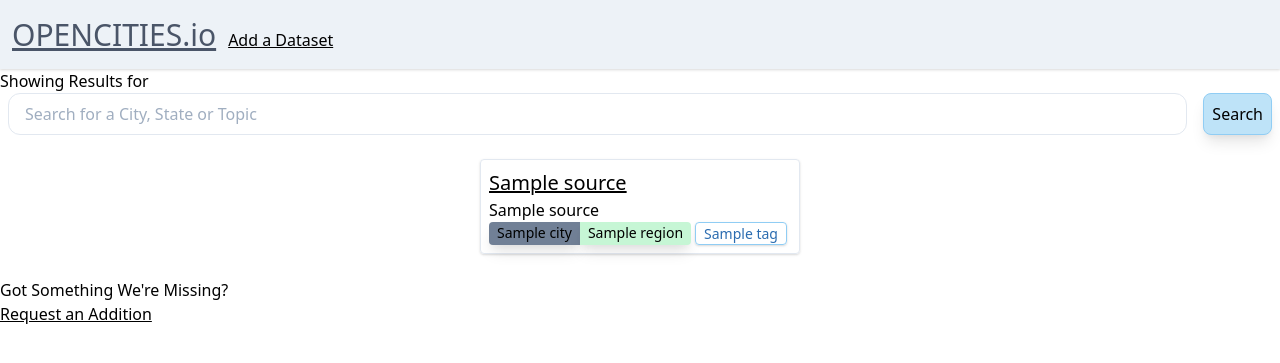
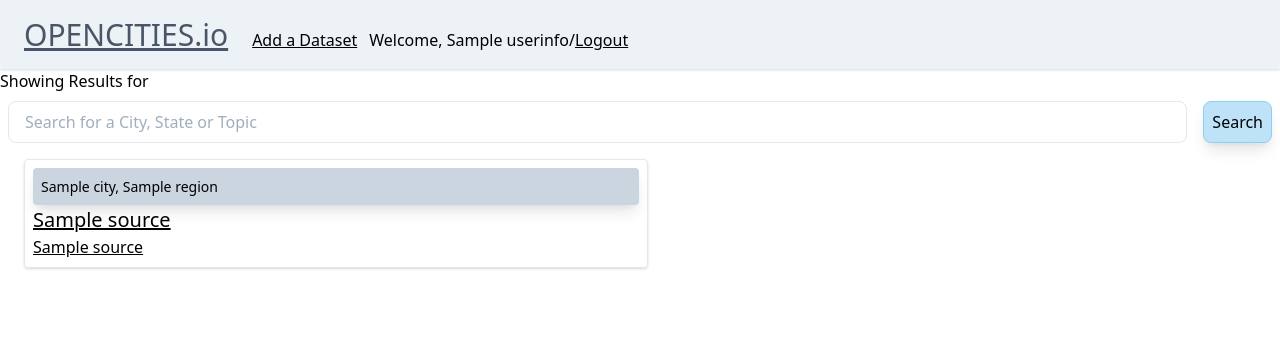
Before and after one commit to kjaymiller/opencities-io, a Flask app: template templates/search.html in a window 1280 px wide. Shown: the top 363 px of the page. Run offline with Flask 2, Linux system fonts and the light colour scheme; the template is opened without the code that fills it: most values are stand-ins (such as "Sample title", 1, 10 or a date in 2020); style sheets or scripts are compiled from the project's sources.

Commit message:
update templates

```diff
--- a/app.py
+++ b/app.py
@@ -1,68 +1,116 @@
-from elasticsearch import Elasticsearch
-from elasticsearch_dsl import connections, Document, Text, Date
-from flask import Flask, render_template, request, redirect, flash
-from flask_wtf import FlaskForm
-from wtforms import (
-        StringField,
-        SubmitField,
-        TextAreaField,
+from functools import wraps
+import json
+from connection import client
+from flask import (
+        Flask,
+        render_template,
+        request,
+        redirect,
+        flash,
+        url_for,
+        session,
         )
-from wtforms.fields import Field
-from wtforms.widgets import  TextInput
-from wtforms import validators
+
 from dotenv import load_dotenv
+from authlib.integrations.flask_client import OAuth
+from urllib.parse import urlencode
+from werkzeug.exceptions import HTTPException
 import os
 
 load_dotenv('.env')
+
+es_index = os.environ['ES_INDEX'] # Points to the index to add data to
+
 app = Flask(__name__)
 app.config['SECRET_KEY'] = os.environ['FLASK_SECRET']
 
-username, password = (
-        os.environ.get('ELASTIC_USERNAME','elastic'),
-        os.environ.get('ELASTICSEARCH_PASSWORD'),
-        )
-
-client = Elasticsearch(
-        cloud_id=os.environ['CLOUD_ID'],
-        # hosts = ['localhost'], for local instance
-        http_auth=(username, password),
+# OAuth Login and Setup
+oauth = OAuth(app)
+auth0 = oauth.register(
+        'auth0',
+        client_id=os.environ['AUTH0_CLIENT'],
+        client_secret=os.environ['AUTH0_SECRET'],
+        api_base_url=os.environ['AUTH0_API_BASE_URL'],
+        authorize_url=os.environ['AUTH0_AUTHORIZATION_URL'],
+        access_token_url= os.environ['AUTH0_TOKEN_URL'],
+        client_kwargs={'scope': 'openid profile email'},
         )
 
 
+@app.route('/callback')
+def callback_handling():
+    # Handles response from token endpoint
+    auth0.authorize_access_token()
+    resp = auth0.get('userinfo')
+    userinfo = resp.json()
+
+    # Store the user information in flask session.
+    session['jwt_payload'] = userinfo
+    session['profile'] = {
+        'user_id': userinfo['sub'],
+        'name': userinfo['name'],
+        'picture': userinfo['picture']
+    }
+    return redirect('/')
+
+
+@app.route('/login')
+def login():
+    return auth0.authorize_redirect(redirect_uri=os.environ['AUTH0_REDIRECT_URL'])
+
+
+def requires_auth(f):
+  @wraps(f)
+  def decorated(*args, **kwargs):
+    if 'profile' not in session:
+      # Redirect to Login page here
+      return redirect('/')
+    return f(*args, **kwargs)
+
+  return decorated
+
+
+@app.route('/logout')
+def logout():
+    # Clear session stored data
+    session.clear()
+    # Redirect user to logout endpoint
+    params = {'returnTo': url_for('index', _external=True), 'client_id': 'aFJ8iXzY0GhOGza1aa8MLgeSDmQi0akA'}
+    return redirect(auth0.api_base_url + '/v2/logout?' + urlencode(params))
+
+
+# Main Web Site Routing
 @app.route('/')
 def index():
+    """Homepage"""
+    size = request.args.get('size', 10)
     body = {
-            "size": 10,
+            "size": size,
             "query": {
-                "match": {
-                    "status": "approved"
+                "match_all": {
                     }
                 }
             }
 
-    results = client.search(index='open-cities-io-data', body=body)['hits']['hits']
+    results = client.search(index=es_index, body=body)['hits']['hits']
+    userinfo=session.get('profile', None)
     return render_template(
             "index.html",
             results=results,
+            userinfo=userinfo,
     )
-
 
 @app.route('/search')
 def search():
+    """Return Search Results Based on Products"""
     query = request.args.get('query', '')
     body = {
         "query": {
-            "bool": {
-                "must": [
-                    {"multi_match": {
-                        "query": query,
-                        "fields": ["city^2", "region^2", "portal_name", "dataset_name^3"]}},
-                ],
-            "filter": [
-                {"term": {"status": "approved"}},
-                ]
+            "multi_match": {
+                "query": query,
+                "fields": ["title", "region^2", "publisher.name"],
             }
-        }
+        },
     }
 
     results = client.search(index='open-cities-io-data', body=body)['hits']['hits']
@@ -74,107 +122,27 @@ def search():
     )
 
 
-@app.route('/pages/<_doc>')
-def page(_doc:str):
-   doc = client.get('open-cities-io-data', _doc)
-   return render_template('doc.html', doc=doc)
+@app.route('/portal/<portal_name>')
+def get_portal(portal_name):
+    """Opens all the documents belonging to a specific portal. This currently loads data from elasticsearch."""
+    body = {
+            "query": {
+                "match": {"portal_name": portal_name}
+                }
+            }
+    results = client.search(index=es_index, body=body)['hits']['hits']
+    return render_template(
+            "search.html",
+            query=portal_name,
+            results=results,
+    )
 
 
-class TagListField(Field):
-    widget = TextInput()
-
-    def _value(self):
-        if self.data:
-            return u', '.join(self.data)
-        else:
-            return u''
-
-    def process_formdata(self, valuelist):
-        if valuelist:
-            self.data = [x.strip() for x in valuelist[0].split(',')]
-
-        else:
-            self.data = []
-
-class BetterTagListField(TagListField):
-    def __init__(self, label='', validators=None, remove_duplicates=True, **kwargs):
-        super(BetterTagListField, self).__init__(label, validators, **kwargs)
-        self.remove_duplicates = remove_duplicates
-
-    def process_formdata(self, valuelist):
-        super(BetterTagListField, self).process_formdata(valuelist)
-        if self.remove_duplicates:
-            self.data = list(self._remove_duplicates(self.data))
-
-    @classmethod
-    def _remove_duplicates(cls, seq):
-        """Remove duplicates in a case insensitive, but case preserving manner"""
-        d = {}
-        for item in seq:
-            if item.lower() not in d:
-                d[item.lower()] = True
-                yield item
-
-
-class DataEntry(FlaskForm):
-    dataset_name = StringField('Dataset Name', validators=[validators.DataRequired()])
-    dataset_url = StringField('Dataset URL', validators=[validators.DataRequired()])
-    portal_url = StringField('Portal URL')
-    portal_name = StringField('Portal Name')
-    city = StringField('City')
-    region = StringField('State/Region')
-    country = StringField('Country')
-    tags = BetterTagListField('Tags')
-    description = TextAreaField('Description')
-    license = StringField('License')
-    submit = SubmitField('Submit')
-
-
-class NewDataSet(Document):
-    dataset_name = Text()
-    dataset_url = Text()
-    portal_url = Text()
-    portal_name = Text()
-    city = Text()
-    region = Text()
-    country = Text()
-    tags = Text()
-    description = Text()
-    license = Text()
-    status = Text()
-
-    class Index():
-        name = 'open-cities-io-data'
-        using = client
-
-
-@app.route('/add', methods=['GET', 'POST'])
-def add():
-    form = DataEntry(request.form)
-
-    if request.method=="POST" and form.validate():
-        new_dataset = NewDataSet(
-                portal_name=form.portal_name.data,
-                portal_url=form.portal_url.data,
-                dataset_name=form.dataset_name.data,
-                dataset_url=form.dataset_url.data,
-                city=form.city.data,
-                region=form.region.data,
-                country=form.country.data,
-                tags=form.tags.data,
-                description=form.description.data,
-                status="pending",
-                )
-
-        new_dataset.save()
-
-        return render_template('/success.html', form=form)
-
-    else:
-        if request.method == "POST":
-            flash("I'm Sorry but an error has occured", "error")
-        return render_template('add.html', form=form)
-
+@app.route('/pages/<_doc>')
+def get_doc(_doc:str):
+    """Opens a record for a single api"""
+    doc = client.get('open-cities-io-data', _doc)
+    return render_template('doc.html', doc=doc)
 
 if __name__ == '__main__':
     app.run(debug=True, host='0.0.0.0', port=int(os.environ.get('PORT', 8080)))
--- /dev/null
+++ b/login.py
@@ -0,0 +1 @@
+from flask_sqlalchemy import sqlalechmy
--- /dev/null
+++ b/templates/admin.html
@@ -0,0 +1,4 @@
+{% extends 'base.html' %}
+{% block content %}
+    {% include 'results.html' %}
+{% endblock %}
--- a/templates/header.html
+++ b/templates/header.html
@@ -1,6 +1,11 @@
 <div class="p-3 flex items-baseline bg-gray-200 shadow">
-<h1 class="text-3xl text-gray-700">
-    <a href="/">OPENCITIES.io</a>
-</h1>
-<h2 class="mx-3"><a href="/add">Add a Dataset</a></h2>
+    <div class="mx-3">
+        <h1 class="text-3xl text-gray-700">
+            <a href="/">OPENCITIES.io</a>
+        </h1>
+    </div>
+    <div class="mx-3">
+         <h2><a href="/add">Add a Dataset</a></h2>
+    </div>
+    <div class="flex justify-end">{% include 'login_logout.html' %}</div>
 </div>
--- /dev/null
+++ b/templates/login.html
@@ -0,0 +1,6 @@
+<div class="login-box auth0-box before">
+    <img src="https://i.cloudup.com/StzWWrY34s.png" />
+    <h3>Auth0 Example</h3>
+    <p>Zero friction identity infrastructure, built for developers</p>
+    <a class="btn btn-primary btn-lg btn-login btn-block" href="/login">Log In</a>
+</div>
--- /dev/null
+++ b/templates/login_logout.html
@@ -0,0 +1,6 @@
+{% if userinfo %}
+<h2> Welcome, {{userinfo['name']}}</h2>
+/<h2> <a href="/logout">Logout</a></h2>
+{% else %}
+<h2><a href="/login">Login</a></h2>
+{% endif %}
--- a/templates/results.html
+++ b/templates/results.html
@@ -1,21 +1,16 @@
-<div class="my-4
-    flex justify-around">
+<div class="m-4">
+    {% if not results %}
+    <div class="border p-4">
+        <h1 class="text-3xl">No Results at This Time 😢</h1>
+    </div>
+    {% endif %}
     {% for result in results %}
     {% set id=result['_id'] %}
     {% set data=result['_source'] %}
-    <div class="m-2 p-2 border rounded shadow">
-        <h3 class="text-xl"><a href="/pages/{{id}}">{{data['dataset_name']}}</a></h3>
-        <h4 class="text-md">{{data['portal_name']}}</h4>
-
-        <tags>
-        <div class="flex">
-        <h5 class="shadow-lg px-2 rounded-l text-sm bg-gray-600 hover:bg-gray-400 hover:text-gray-800">{{data['city']}}</h5>
-        <h5 class="shadow-lg px-2 rounded-r text-sm bg-green-200 hover:bg-gray-400 hover:text-gray-800">{{data['region']}}</h5>
-        {% for tag in data['tags'] %}
-        <h5 class="mx-1 px-2 shadow rounded text-sm border border-blue-300 text-blue-700 hover:bg-blue-600 hover:text-gray-300">{{tag}}</h5>
-        {% endfor %}
-        </div>
-        </tags>
+    <div class="w-1/2 m-2 p-2 border rounded shadow">
+        <h5 class="shadow-lg p-2 rounded text-sm bg-gray-400 hover:bg-gray-500 hover:text-gray-800">{{data['city']}}, {{data['region']}}</h5>
+        <h3 class="text-xl"><a href="/portal/{{data['dataset_name']}}">{{data['dataset_name']}}</a></h3>
+        <h4 class="text-md"><a href="/pages/{{id}}">{{data['title']}}</a></h4>
     </div>
     {% endfor %}
-</div>
+    </div>
--- a/templates/search.html
+++ b/templates/search.html
@@ -6,5 +6,4 @@
 {% include 'searchbar.html' %}
 
 {% include 'results.html' %}
-{% include 'request_added_data.html'%}
 {% endblock %}
--- a/templates/searchbar.html
+++ b/templates/searchbar.html
@@ -1,6 +1,8 @@
+<div class="my-2">
 <form action="/search">
     <div class="flex">
-        <input name="query" class="mx-2 px-4 border rounded-xl w-full" id="searchbar" placeholder="Search for a City, State or Topic" value="{{query}}"/>
+        <input name="query" class="mx-2 px-4 border rounded-lg w-full" id="searchbar" placeholder="Search for a City, State or Topic" value="{{query}}"/>
         <input class="mx-2 rounded-lg shadow-lg bg-blue-200 hover:bg-blue-500 border border-blue-300 p-2" type="submit" value="Search">
     </div>
 </form>
+</div>
```
Also changed, not shown: requirements.txt (+8 -6 lines), tagfield.py (added, +79 -0 lines), templates/approve.html (added, +7 -0 lines), templates/dashboard.html (added, +7 -0 lines), templates/doc.html (+20 -4 lines), templates/doc_header.html (added, +11 -0 lines), README.md, 3 other files.
